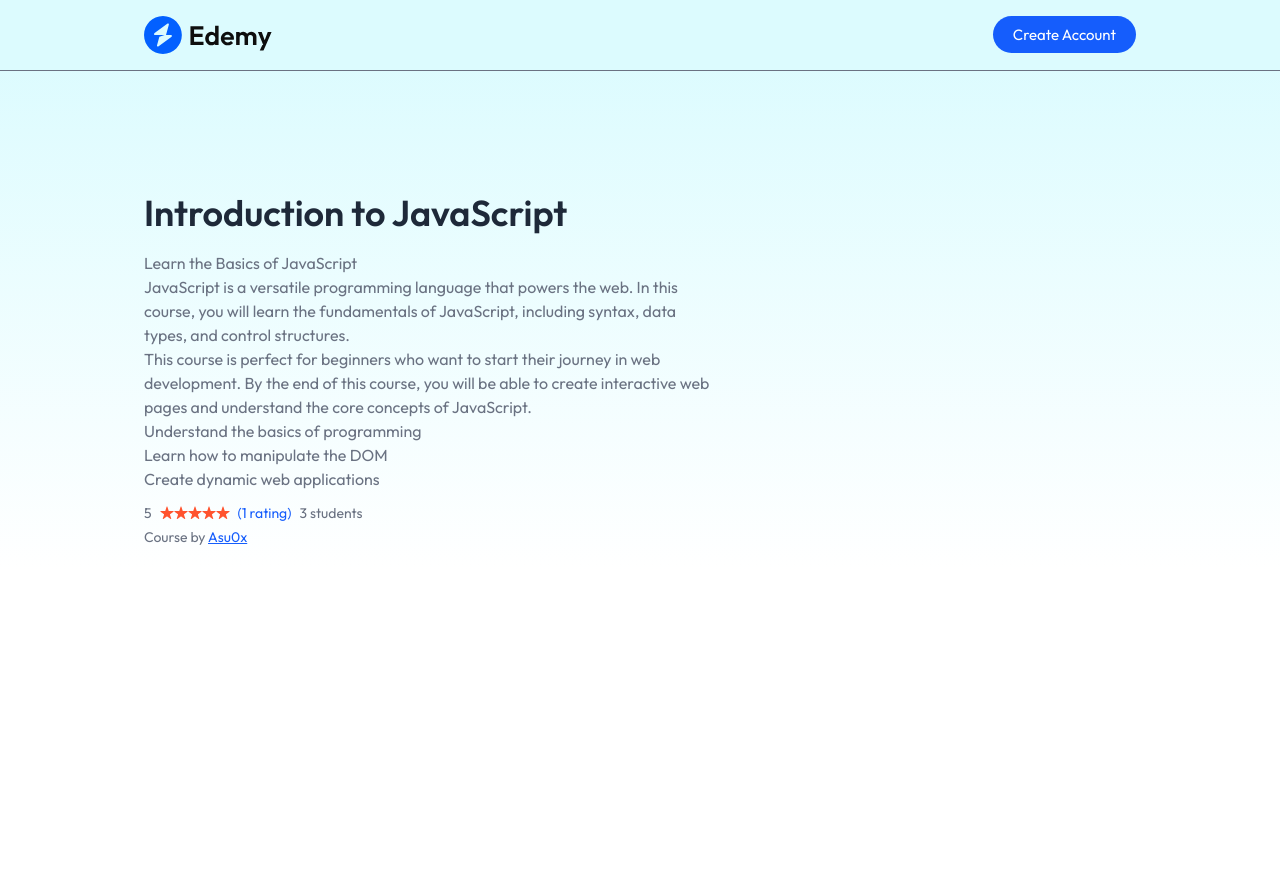
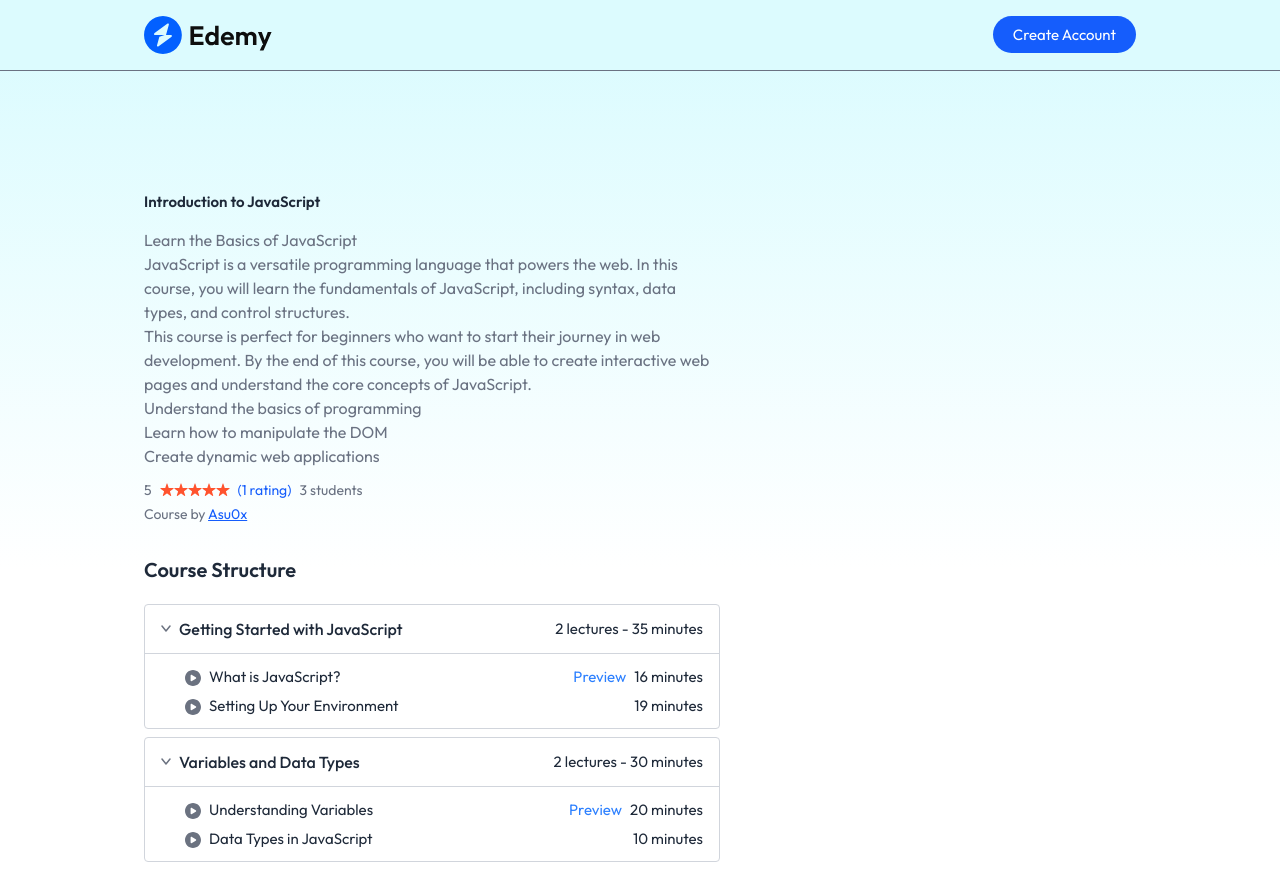
Before and after one commit to asutosh-das/LMS, a React (Vite) app in the folder client/: page /course/605c72efb3f1c2b1f8e4e1a1 in a window 1280 px wide. Before the commit the page ends 800 px from the top, so only its background shows below. Built offline with nearby package versions, Linux system fonts and the light colour scheme; no server answers.

Commit message:
course dialogbox created

```diff
--- a/client/src/pages/student/CourseDetails.jsx
+++ b/client/src/pages/student/CourseDetails.jsx
@@ -3,13 +3,20 @@ import { useParams } from "react-router-dom";
 import { AppContext } from "../../context/AppContext";
 import Loading from "../../components/student/Loading";
 import { assets } from "../../assets/assets";
+import humanizeDuration from "humanize-duration";
 
 const CourseDetails = () => {
   const { id } = useParams();
 
   const [courseData, setCourseData] = useState(null);
 
-  const { allCourses, calculateRating } = useContext(AppContext);
+  const {
+    allCourses,
+    calculateRating,
+    calculateChapterTime,
+    calculateCourseDuration,
+    calculateNoOfLectures,
+  } = useContext(AppContext);
 
   const fetchCourseData = async () => {
     const findCourse = allCourses.find(
@@ -31,7 +38,7 @@ const CourseDetails = () => {
         <div className="absolute top-0 left-0 w-full h-section-height -z-10 bg-gradient-to-b bg-gradient-to-b from-cyan-100/70 to-transparent"></div>
         {/* left column */}
         <div className="max-w-xl z-10 text-gray-500">
-          <h1 className="md:text-course-deatails-heading-large text-xourse-deatails-heading-small font-semibold text-gray-800">
+          <h1 className="md:text-course-details-heading-large text-course-details-heading-small font-semibold text-gray-800">
             {courseData.courseTitle}
           </h1>
           <p
@@ -70,6 +77,58 @@ const CourseDetails = () => {
           <p className="text-sm">
             Course by <span className="text-blue-600 underline">Asu0x</span>
           </p>
+
+          <div className="pt-8 text-gray-800">
+            <h2 className="text-xl font-semibold">Course Structure</h2>
+
+            <div className="pt-5">
+              {courseData.courseContent.map((chapter, index) => (
+                <div
+                  key={index}
+                  className="border border-gray-300 bg-white mb-2 rounded"
+                >
+                  <div className="flex items-center justify-between px-4 py-3 cursor-pointer select-none">
+                    <div className="flex items-center gap-2">
+                      <img src={assets.down_arrow_icon} alt="arrow icon" />
+                      <p className="font-medium md:text-base text-sm">
+                        {chapter.chapterTitle}
+                      </p>
+                    </div>
+                    <p className="text-sm md:text-default">
+                      {chapter.chapterContent.length} lectures -{" "}
+                      {calculateChapterTime(chapter)}
+                    </p>
+                  </div>
+
+                  <div className="overflow-hidden transition-all duration-300 max-h-96">
+                    <ul className="list-disc md:pl-10 pl-4 pr-4 py-2 text-gray-600 border-t border-gray-300">
+                      {chapter.chapterContent.map((lecture, i) => (
+                        <li key={i} className="flex items-start gap-2 py-1">
+                          <img
+                            src={assets.play_icon}
+                            alt="play icon"
+                            className="w-4 h-4 mt-1"
+                          />
+                          <div className="flex items-center justify-between w-full text-gray-800 text-xs md:text-default">
+                            <p>{lecture.lectureTitle}</p>
+                            <div className="flex gap-2">
+                              {lecture.isPreviewFree && <p className="text-blue-500 cursor-pointer">Preview</p>}
+                              <p>
+                                {humanizeDuration(
+                                  lecture.lectureDuration * 60 * 1000,
+                                  { units: ["h", "m"] },
+                                )}
+                              </p>
+                            </div>
+                          </div>
+                        </li>
+                      ))}
+                    </ul>
+                  </div>
+                </div>
+              ))}
+            </div>
+          </div>
         </div>
         {/* right column */}
         <div></div>
```
